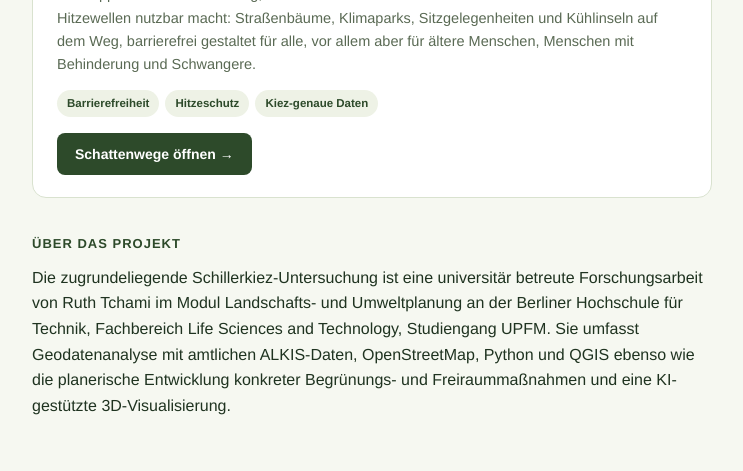
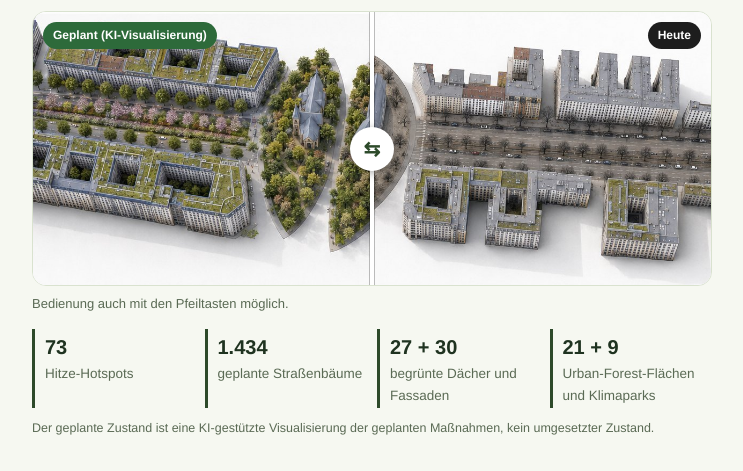
Before and after one commit to Envgeowise/schattenwege, a plain HTML site: page index.html in a window 1280 px wide. Shown: the part 754-1225 px from the top of the page, without its empty margins (268-1011 px from the left). Drawn offline with Linux system fonts and the light colour scheme.

Commit message:
Vorher-Nachher-Vergleich der Schillerpromenade auf der Startseite
Interaktiver Schieberegler mit heutigem und geplantem Zustand (KI-Visualisierung),
Kennzahlen und Hinweis zum Planungsstatus.

Co-Authored-By: Claude Opus 5.5 <noreply@anthropic.com>
Claude-Session: https://claude.ai/code/session_01DRwLAy2NDJmNUQ4mqTuDat

```diff
--- a/index.html
+++ b/index.html
@@ -129,6 +129,80 @@
     font-size: 12.5px;
   }
   a { color: var(--accent); }
+  .vn-frame {
+    position: relative;
+    border-radius: 14px;
+    overflow: hidden;
+    background: #fff;
+    border: 1px solid var(--border);
+    aspect-ratio: 1264 / 512;
+    user-select: none;
+    touch-action: pan-y;
+  }
+  .vn-frame img {
+    position: absolute; inset: 0;
+    width: 100%; height: 100%;
+    object-fit: cover;
+    display: block;
+    pointer-events: none;
+  }
+  .vn-after { clip-path: inset(0 calc(100% - var(--pos, 50%)) 0 0); }
+  .vn-line {
+    position: absolute; top: 0; bottom: 0;
+    left: var(--pos, 50%);
+    width: 4px; margin-left: -2px;
+    background: #fff;
+    box-shadow: 0 0 0 1px rgba(0,0,0,.25);
+    pointer-events: none;
+  }
+  .vn-knob {
+    position: absolute; top: 50%;
+    left: var(--pos, 50%);
+    width: 44px; height: 44px;
+    margin: -22px 0 0 -22px;
+    border-radius: 50%;
+    background: #fff; color: #2d4a2a;
+    display: flex; align-items: center; justify-content: center;
+    font-size: 20px; font-weight: 700;
+    box-shadow: 0 2px 10px rgba(0,0,0,.35);
+    pointer-events: none;
+  }
+  .vn-label {
+    position: absolute; top: 10px;
+    padding: 4px 10px;
+    border-radius: 999px;
+    font-size: 12px; font-weight: 600;
+    color: #fff;
+  }
+  .vn-label-a { left: 10px; background: #2d6a3a; }
+  .vn-label-b { right: 10px; background: #1d1d1d; }
+  .vn-range {
+    position: absolute; inset: 0;
+    width: 100%; height: 100%;
+    margin: 0; opacity: 0;
+    cursor: ew-resize;
+  }
+  .vn-frame:focus-within { outline: 3px solid var(--accent); outline-offset: 3px; }
+  .vn-hint { color: var(--muted); font-size: 13px; margin: 8px 0 14px; }
+  .vn-stats {
+    display: grid;
+    grid-template-columns: repeat(auto-fit, minmax(150px, 1fr));
+    gap: 10px;
+    margin: 0 0 10px; padding: 0;
+    list-style: none;
+  }
+  .vn-stats li {
+    border-left: 3px solid var(--accent);
+    padding: 2px 0 2px 10px;
+    font-size: 13.5px;
+    color: var(--muted);
+  }
+  .vn-stats b { display: block; font-size: 20px; color: var(--fg); }
+  .vn-note { color: var(--muted); font-size: 12.5px; }
+  @media (max-width: 600px) {
+    .vn-frame { aspect-ratio: 4 / 3; }
+    .vn-frame img { object-position: 45% 50%; }
+  }
 </style>
 </head>
 <body>
@@ -144,6 +218,30 @@
   <section>
     <h2>Der Hintergrund</h2>
     <p>Hitzewellen treffen dicht bebaute, stark versiegelte Stadtquartiere besonders hart, und innerhalb dieser Quartiere besonders ältere Menschen, Menschen mit Behinderung und Schwangere. ENVGEOWISE entsteht aus einer universitär betreuten Untersuchung des Schillerkiez in Berlin-Neukölln: 303 Gebäude, 702 Straßen und 143 Flächennutzungen wurden analysiert, 73 Hitze-Hotspots identifiziert und konkrete Maßnahmen kartiert, von Straßenbäumen über Klimaparks bis zu begrünten Dächern und Fassaden.</p>
+  </section>
+
+  <section id="vorher-nachher">
+    <h2>Vorher und Nachher</h2>
+    <p>So soll sich die Schillerpromenade verändern: beidseitige Straßenbäume, begrünte Dächer und Fassaden, ein kleiner Stadtwald und eine klimaangepasste Mischpflanzung. Schieben Sie den Regler, um den heutigen und den geplanten Zustand zu vergleichen.</p>
+    <div class="vn-frame" style="--pos:50%">
+      <img src="img/schillerpromenade-vorher.jpg" alt="Schillerpromenade heute: versiegelte Straßen, kahle Bäume, graue Dächer" width="1264" height="512">
+      <img class="vn-after" src="img/schillerpromenade-nachher.jpg" alt="Geplanter Zustand: Straßenbäume, begrünte Dächer und Fassaden, Stadtwald um die Kirche" width="1264" height="512">
+      <div class="vn-line" aria-hidden="true"></div>
+      <div class="vn-knob" aria-hidden="true">⇆</div>
+      <span class="vn-label vn-label-a">Geplant (KI-Visualisierung)</span>
+      <span class="vn-label vn-label-b">Heute</span>
+      <input class="vn-range" type="range" min="0" max="100" value="50" step="1"
+             aria-label="Vergleich: nach links mehr heutiger Zustand, nach rechts mehr geplanter Zustand"
+             aria-valuetext="50 Prozent geplanter Zustand">
+    </div>
+    <p class="vn-hint">Bedienung auch mit den Pfeiltasten möglich.</p>
+    <ul class="vn-stats">
+      <li><b>73</b>Hitze-Hotspots</li>
+      <li><b>1.434</b>geplante Straßenbäume</li>
+      <li><b>27 + 30</b>begrünte Dächer und Fassaden</li>
+      <li><b>21 + 9</b>Urban-Forest-Flächen und Klimaparks</li>
+    </ul>
+    <p class="vn-note">Der geplante Zustand ist eine KI-gestützte Visualisierung der geplanten Maßnahmen, kein umgesetzter Zustand.</p>
   </section>
 
   <section>
@@ -169,5 +267,16 @@
 <footer>
   ENVGEOWISE · Ruth Tchami · 2026
 </footer>
+<script>
+  document.querySelectorAll('.vn-frame').forEach(function (f) {
+    var r = f.querySelector('.vn-range');
+    function set() {
+      f.style.setProperty('--pos', r.value + '%');
+      r.setAttribute('aria-valuetext', r.value + ' Prozent geplanter Zustand');
+    }
+    r.addEventListener('input', set);
+    set();
+  });
+</script>
 </body>
 </html>
```
Also changed, not shown: img/schillerpromenade-nachher.jpg (added), img/schillerpromenade-vorher.jpg (added).
